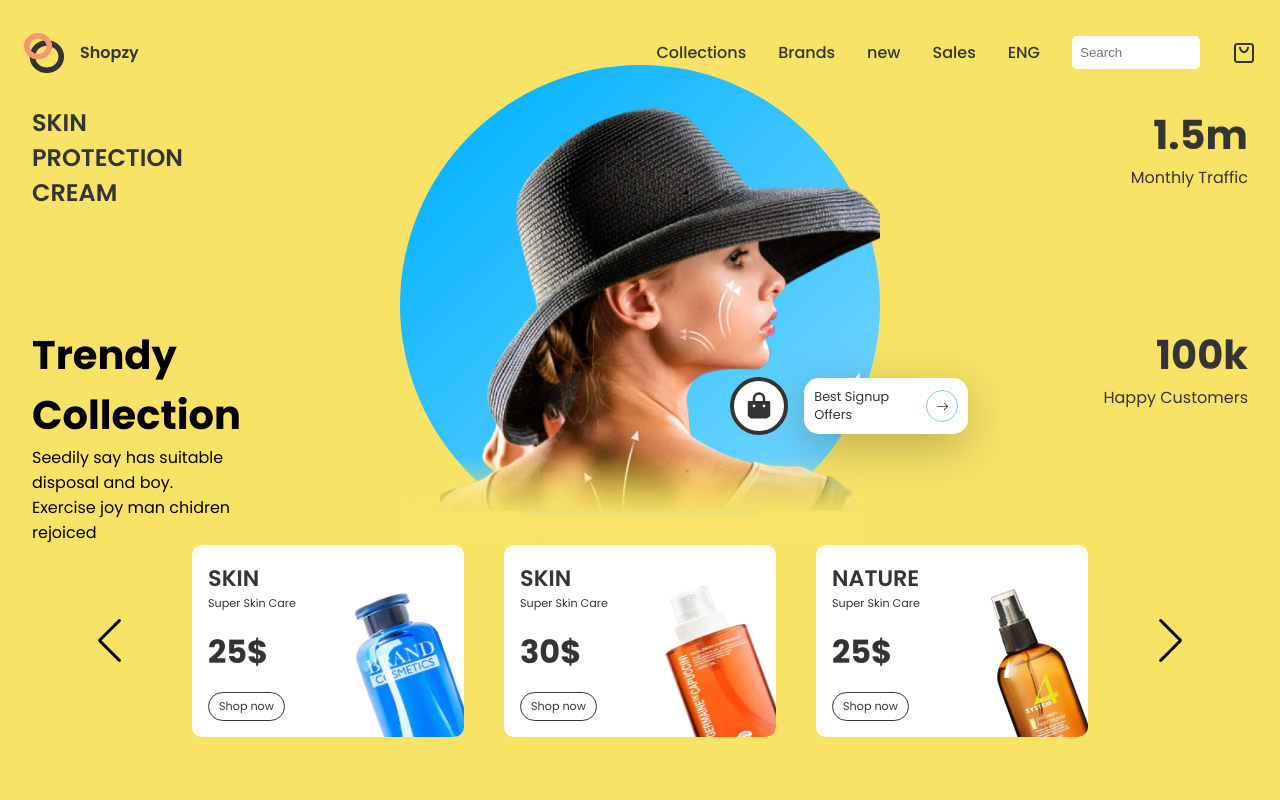
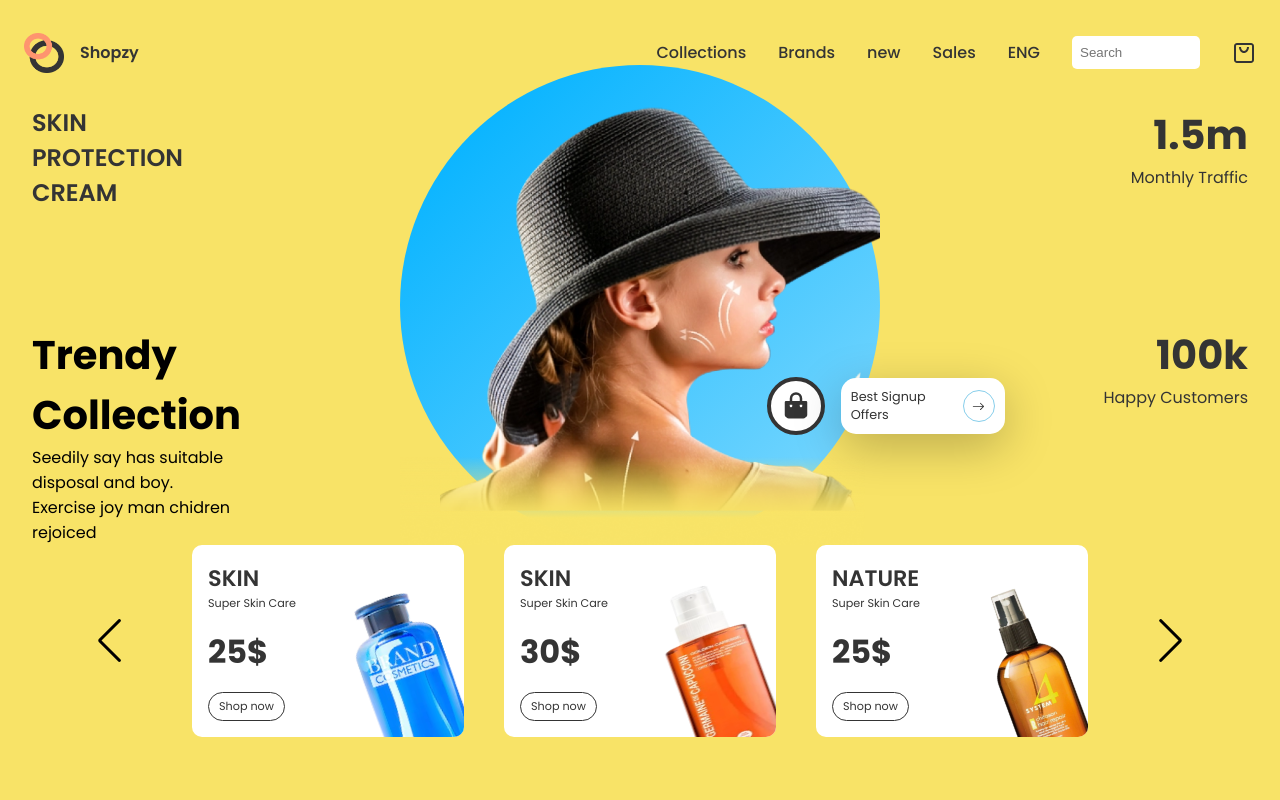
Before and after one commit to kirtiraj22/shopzy, a React (Create React App) app: page / in a window 1280 px wide. Shown: the top 800 px of the page. Built offline with nearby package versions, Linux system fonts and the light colour scheme.

Commit message:
added animation

```diff
--- a/src/components/hero/Hero.jsx
+++ b/src/components/hero/Hero.jsx
@@ -3,7 +3,9 @@ import css from './Hero.module.css';
 import HeroImg from '../../assets/hero.png';
 import { RiShoppingBagFill } from 'react-icons/ri';
 import { BsArrowRight } from 'react-icons/bs';
+import { motion } from 'framer-motion';
 const Hero = () => {
+  const transition = { duration: 3, type: 'spring' };
   return (
     <div className={css.container}>
       {/* LEFT SIDE  */}
@@ -17,9 +19,26 @@ const Hero = () => {
 
       {/* MIDDLE  */}
       <div className={css.wrapper}>
-        <div className={css.blueCircle}></div>
-        <img src={HeroImg} alt='' width={600} />
-        <div className={css.cart2}>
+        <motion.div
+          initial={{ bottom: '3rem' }}
+          whileInView={{ bottom: '0rem' }}
+          className={css.blueCircle}
+          transition={transition}
+        ></motion.div>
+        <motion.img
+          src={HeroImg}
+          alt=''
+          width={600}
+          transition={transition}
+          initial={{ bottom: '-3rem' }}
+          whileInView={{ bottom: '0rem' }}
+        />
+        <motion.div
+          transition={transition}
+          initial={{ right: '4%' }}
+          whileInView={{ right: '0%' }}
+          className={css.cart2}
+        >
           <RiShoppingBagFill />
           <div className={css.signup}>
             <span>Best Signup Offers</span>
@@ -27,7 +46,7 @@ const Hero = () => {
               <BsArrowRight />
             </div>
           </div>
-        </div>
+        </motion.div>
       </div>
 
       {/* RIGHT  */}
```
